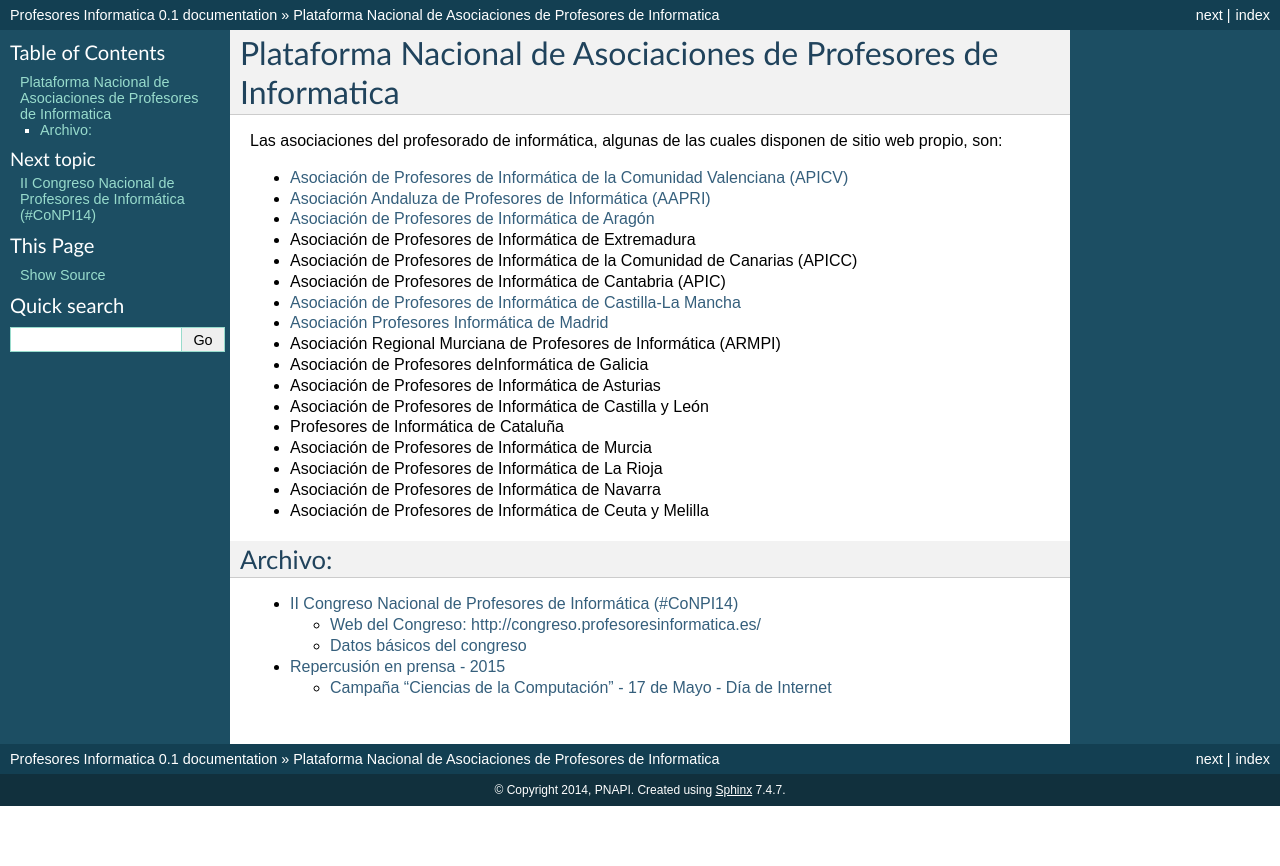
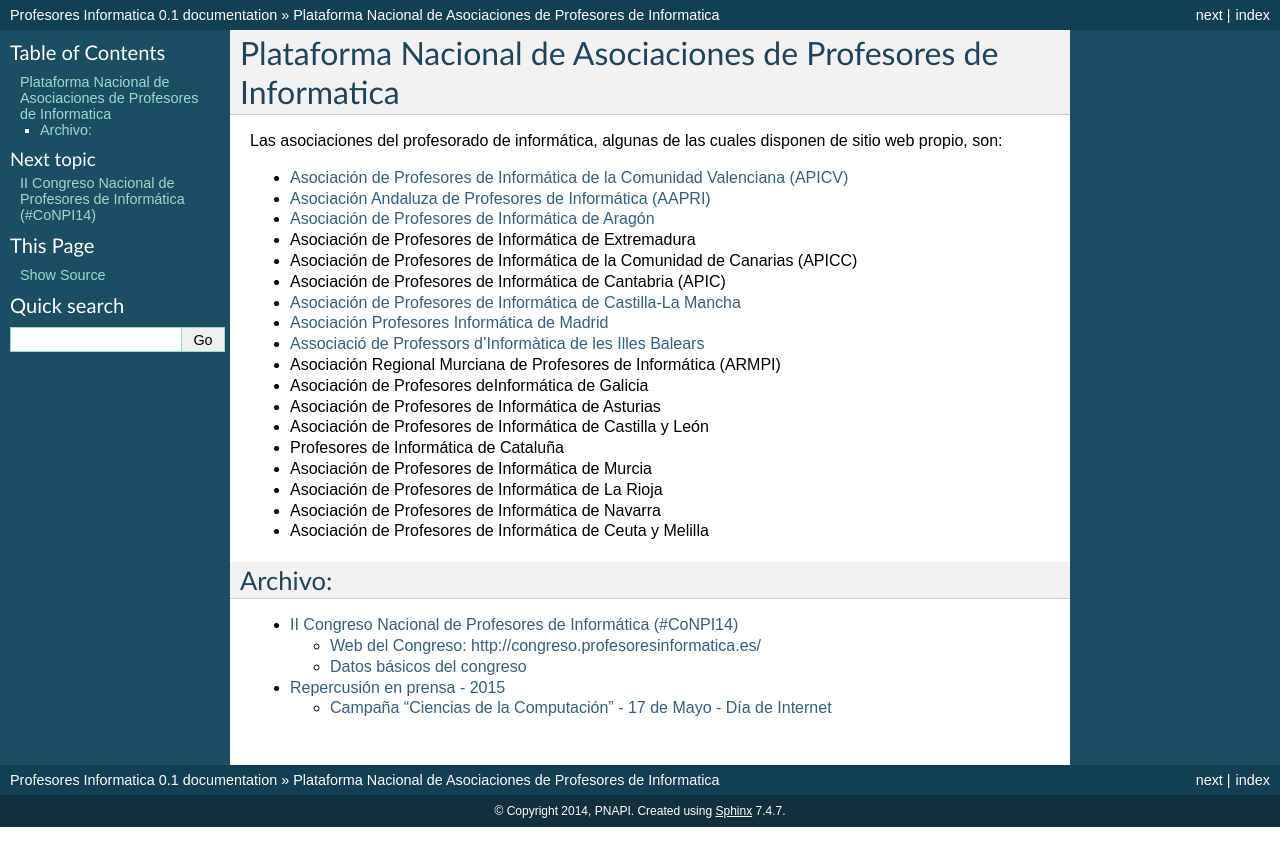
Before and after one commit to pnapi/web-pnapi-archivo, a Sphinx documentation site: the page built from source/index.rst, in a window 1280 px wide. Shown: the top 866 px of the page. Built offline with Sphinx 7.4.7, drawn with Linux system fonts in a browser that asks for light colours.

Commit message:
Añadimos API Baleares

```diff
--- a/source/index.rst
+++ b/source/index.rst
@@ -16,6 +16,7 @@ Las asociaciones del profesorado de informática, algunas de las cuales disponen
 * Asociación de Profesores de Informática de Cantabria (APIC)
 * `Asociación de Profesores de Informática de Castilla-La Mancha <http://www.arpicm.org/>`_
 * `Asociación Profesores Informática de Madrid <http://www.apimadrid.org/>`_
+* `Associació de Professors d’Informàtica de les Illes Balears <http://www.asbaprin.org/>`_
 * Asociación Regional Murciana de Profesores de Informática (ARMPI)
 * Asociación de Profesores deInformática de Galicia
 * Asociación de Profesores de Informática de Asturias
```
